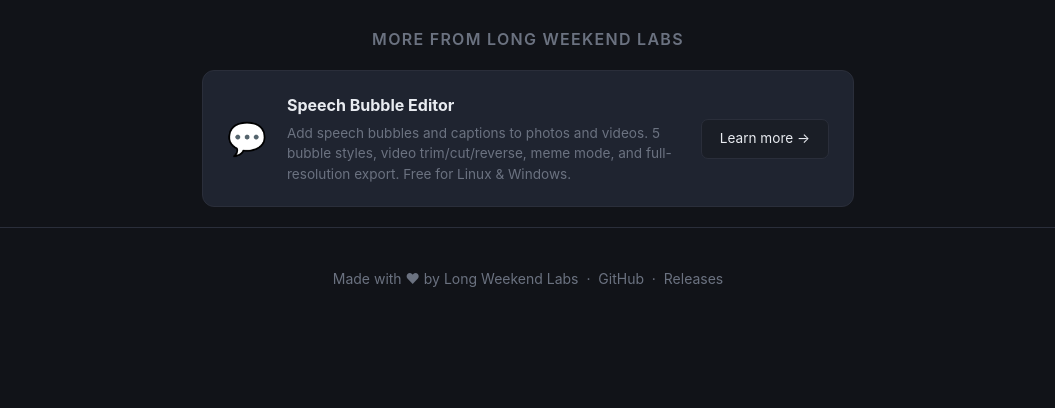
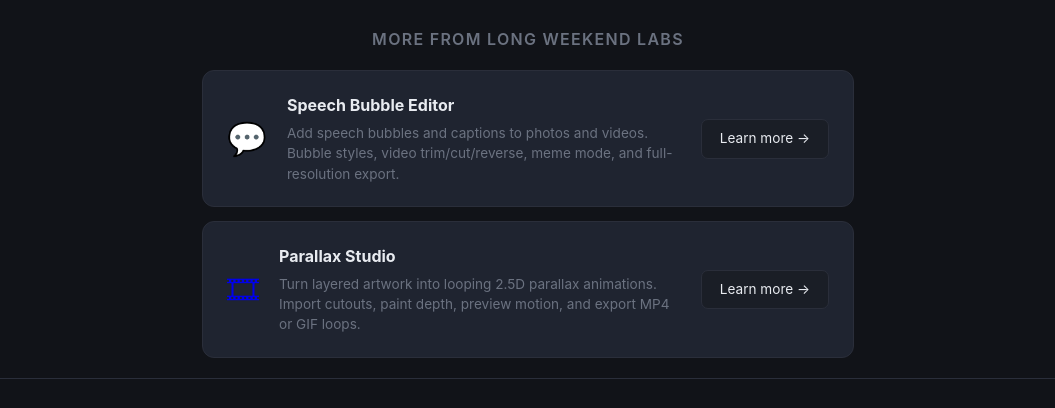
Before and after one commit to longweekendlabs/bg-remover, a plain HTML site: page docs/index.html in a window 1280 px wide. Shown: the part 2320-2728 px from the top of the page, without its empty margins (112-1167 px from the left). Before the commit the page ends 2650 px from the top, so only its background shows below. Drawn offline with Linux system fonts and the light colour scheme; no server answers.

Commit message:
Add Parallax Studio cross-link

```diff
--- a/docs/index.html
+++ b/docs/index.html
@@ -130,6 +130,9 @@
     .more-section h2 {
       font-size: 1rem; color: var(--dim); font-weight: 600;
       text-transform: uppercase; letter-spacing: .08em; margin-bottom: 18px;
+    }
+    .more-grid {
+      display: grid; gap: 14px;
     }
     .more-card {
       display: flex; align-items: center; gap: 20px; text-align: left;
@@ -321,14 +324,24 @@
 <!-- MORE FROM LONG WEEKEND LABS -->
 <div class="more-section">
   <h2>More from Long Weekend Labs</h2>
+  <div class="more-grid">
     <a class="more-card" href="https://longweekendlabs.github.io/speech-bubble-editor/" target="_blank">
       <div class="more-icon">💬</div>
       <div class="more-info">
         <h3>Speech Bubble Editor</h3>
-      <p>Add speech bubbles and captions to photos and videos. 5 bubble styles, video trim/cut/reverse, meme mode, and full-resolution export. Free for Linux &amp; Windows.</p>
+        <p>Add speech bubbles and captions to photos and videos. Bubble styles, video trim/cut/reverse, meme mode, and full-resolution export.</p>
       </div>
       <span class="btn-more">Learn more →</span>
     </a>
+    <a class="more-card" href="https://longweekendlabs.github.io/parallax-studio/" target="_blank">
+      <div class="more-icon">🎞</div>
+      <div class="more-info">
+        <h3>Parallax Studio</h3>
+        <p>Turn layered artwork into looping 2.5D parallax animations. Import cutouts, paint depth, preview motion, and export MP4 or GIF loops.</p>
+      </div>
+      <span class="btn-more">Learn more →</span>
+    </a>
+  </div>
 </div>
 
 <footer>
```
Lines whose indentation alone changed are shown as unchanged.
